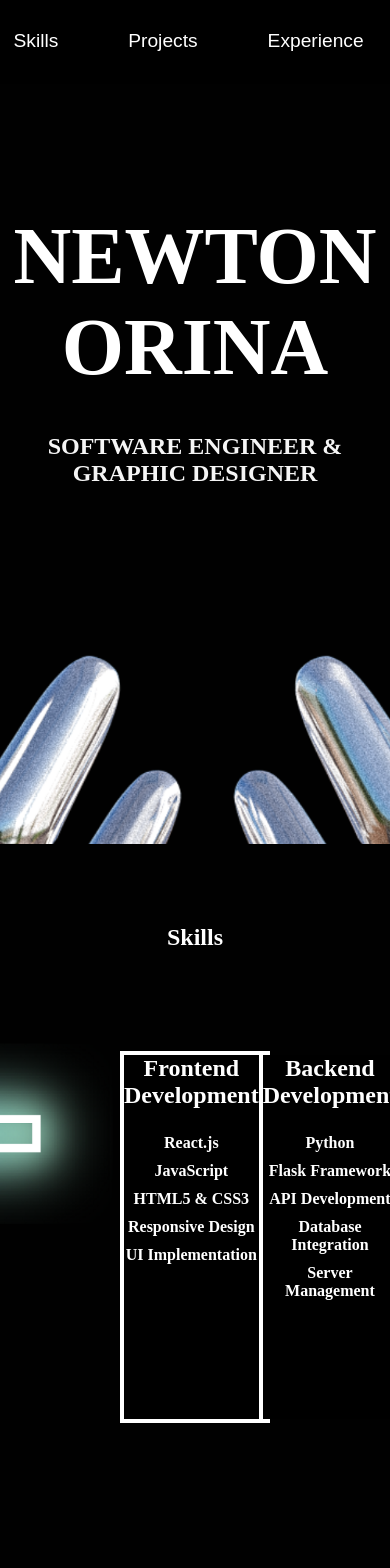
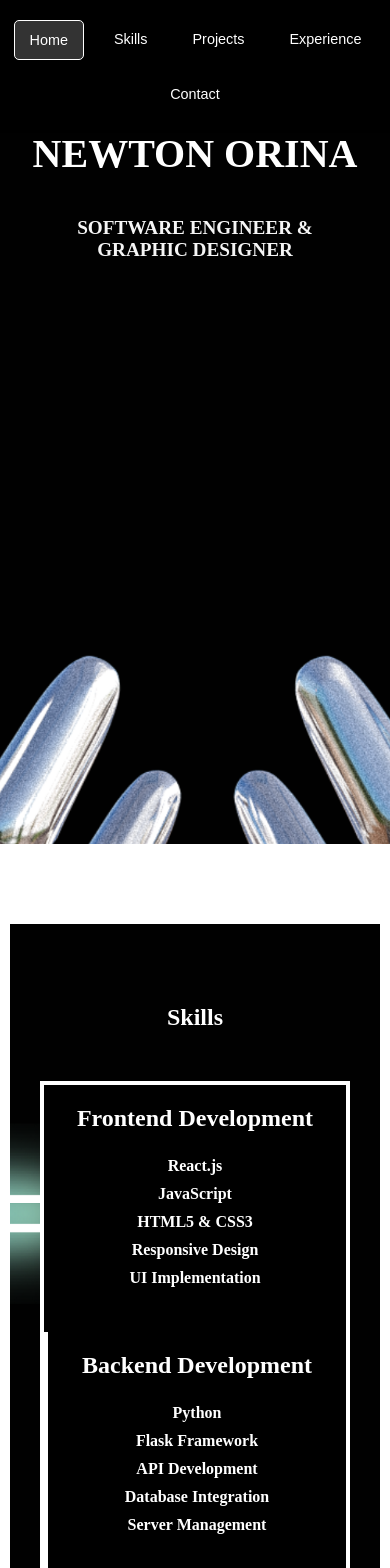
Before and after one commit to Ongeri123/Ongeri-portifolio, a React (Vite) app: page / in a window 390 px wide. Shown: the top 1568 px of the page. Built offline with nearby package versions, Linux system fonts and the light colour scheme.

Commit message:
styled the application to be responsive in different devices

```diff
--- a/src/index.css
+++ b/src/index.css
@@ -87,7 +87,7 @@ button {
   background: rgba(255, 255, 255, 0.1);
 }
 
-h1,h2{
+h1,h2,p{
   color: white;
 }
 
@@ -287,3 +287,84 @@ h1,h2{
   background: white;
   color: black;
 }
+
+/* Mobile Responsiveness */
+@media (max-width: 768px) {
+  .content > h1 {
+    font-size: 3rem;
+  }
+
+  .content > h2 {
+    font-size: 1.2rem;
+  }
+
+  .nav-buttons {
+    gap: 20px;
+    flex-wrap: wrap;
+  }
+
+  .nav-buttons button {
+    font-size: 1rem;
+  }
+
+  .skills-container {
+    grid-template-columns: 1fr;
+    margin: 50px 20px;
+    height: auto;
+  }
+
+  .project-row {
+    flex-direction: column;
+    gap: 20px;
+  }
+
+  .projects-container {
+    padding: 0 20px;
+  }
+
+  .contact-container {
+    flex-direction: column;
+    gap: 30px;
+  }
+
+  .section {
+    height: auto;
+    min-height: 100vh;
+    padding: 80px 10px 20px;
+  }
+
+  .home {
+    position: relative;
+    height: auto;
+    top: auto;
+    left: auto;
+    transform: none;
+    padding: 50px 20px;
+  }
+}
+
+@media (max-width: 480px) {
+  .content > h1 {
+    font-size: 2.5rem;
+  }
+
+  .nav-buttons {
+    gap: 15px;
+  }
+
+  .nav-buttons button {
+    font-size: 0.9rem;
+  }
+
+  .project-card {
+    padding: 20px;
+  }
+
+  .skills-container {
+    margin: 30px 10px;
+  }
+
+  .skill {
+    padding: 20px;
+  }
+}
```
